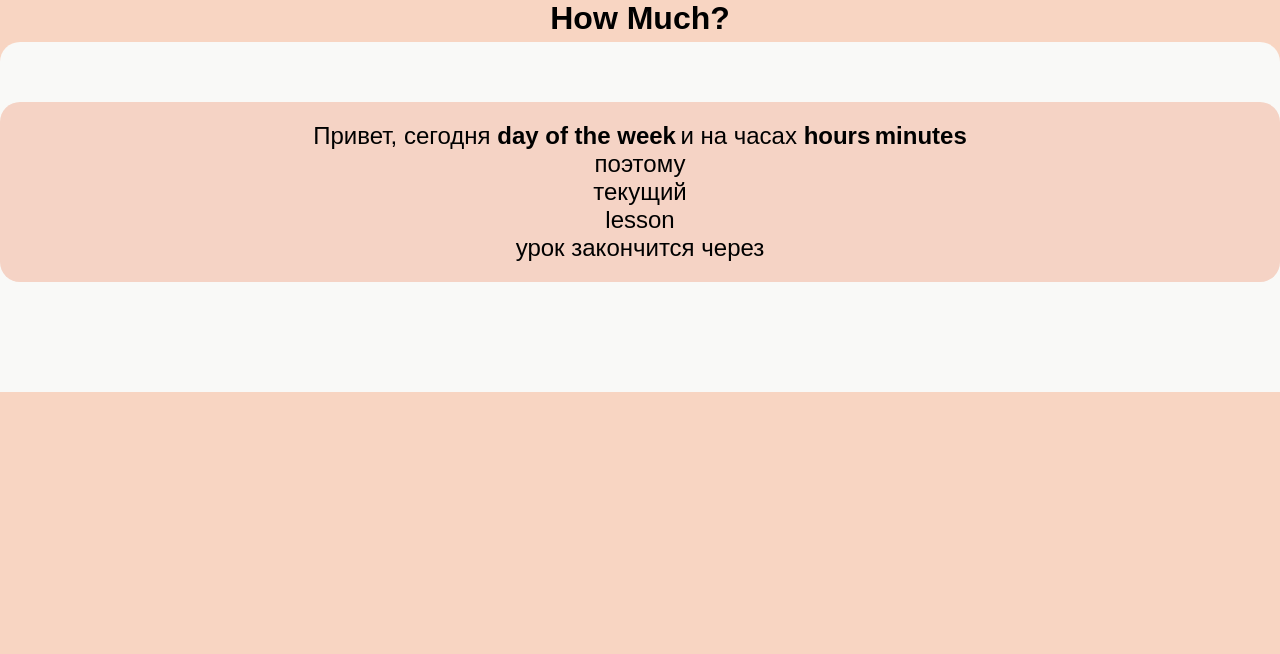
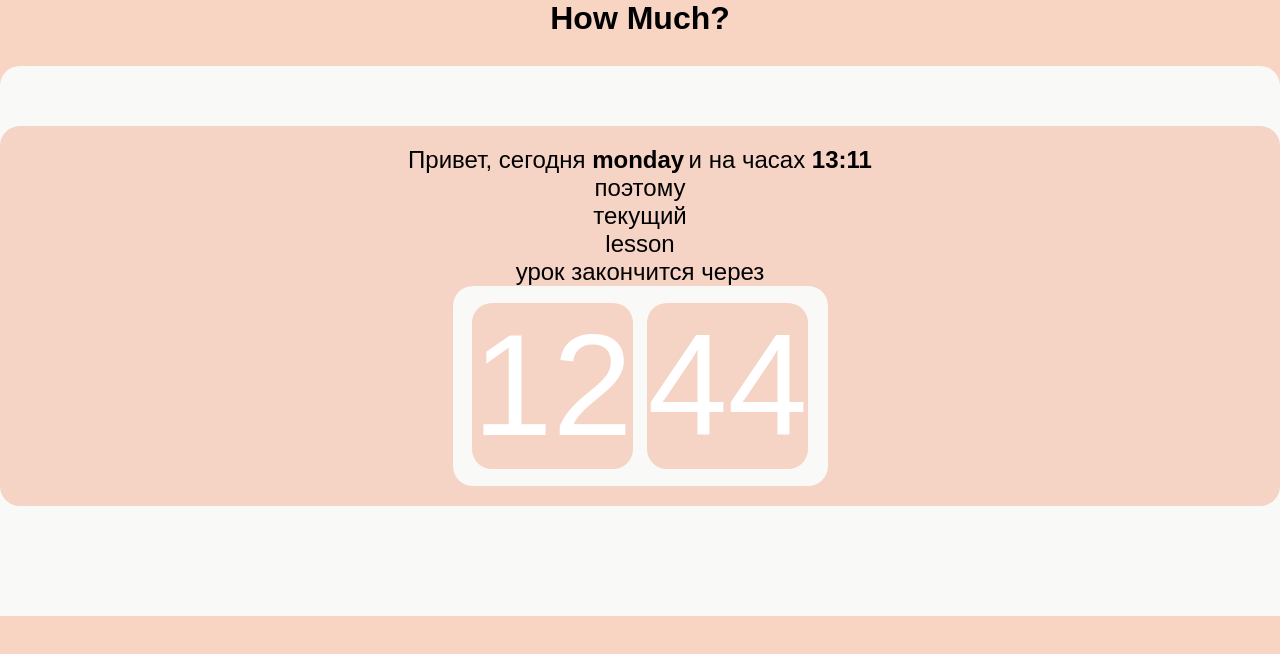
Before and after one commit to ytrav/howmuch, a plain HTML site: page index.html in a window 1280 px wide. Drawn offline with Linux system fonts and the light colour scheme.

Commit message:
maybe 3rd commit

```diff
--- a/index.html
+++ b/index.html
@@ -20,13 +20,20 @@
                     <span class="regular">Привет, сегодня </span>
                     <span id="text1">day of the week</span>
                     <span class="regular"> и на часах </span>
-                    <span id="text2">hours</span>
-                    <span id="text3">minutes</span>
+                    <span id="text2">hrs:mins</span>
                 </div>
-                <span>поэтому</span>
+                <span id="text4">поэтому</span>
                 <span>текущий </span>
                 <span id="text4">lesson</span>
                 <span> урок закончится через</span>
+                <div id="timer-container">
+                    <div id="mins">
+                        <span id="minspan">00</span>
+                    </div>
+                    <div id="secs">
+                        <span id="secspan">00</span>
+                    </div>
+                </div>
             </div>
         </div>
         <div class="footer"></div>
--- a/script.js
+++ b/script.js
@@ -1,4 +1,12 @@
-var day = new Date();
+var timer;
+timer = {
+    minutes: undefined,
+    seconds: undefined
+}
+
+
+function timeLeft() {
+    var day = new Date(2021, 9, 6, 13, 11, 34, 3);
     var isWeekend;
     var dayRus;
     // alert('today is ' + day.getHours());
@@ -42,9 +50,45 @@ switch (weekDay) {
             break;
     }
 
-if (isWeekend === false) {
+    dayRus = 'monday'; //testing string for when it's weekends
 
+    if (hours >= 8 && hours <= 15 && dayRus !== 'среда' && dayRus !== 'пятница' || hours >= 8 && hours <= 14 && dayRus === 'среда' && dayRus === 'пятница') {
+        const segments = [
+            [510, 555],
+            [565, 610],
+            [620, 665],
+            [685, 730],
+            [750, 795],
+            [805, 850],
+            [860, 905],
+        ];
+
+        const findSegment = query => {
+            const [h, m] = query.split(':');
+            const now = h * 60 + +m;
+
+            return segments.findIndex(([start, end]) =>
+                now >= start &&
+                now <= end
+            );
+        }
+
+        const segment = findSegment('13:11'); //=> 4
+    }
+
+    if (isWeekend === false || isWeekend === true) {
         document.getElementById('text1').innerHTML = dayRus;
-    document.getElementById('text2').innerHTML = hours + ':';
-    document.getElementById('text3').innerHTML = minutes;
+        document.getElementById('text2').innerHTML = hours + ':' + minutes;
+        // let seconds = day.getSeconds();
+        // document.getElementById('text4').innerHTML = seconds; //sec test
+        document.getElementById('minspan').innerHTML = '12'
+        document.getElementById('secspan').innerHTML = '44'
     }
+}
+
+timeLeft();
+
+setInterval(function () {
+    //this code runs every second
+    timeLeft();
+}, 500);
--- a/style.css
+++ b/style.css
@@ -6,7 +6,7 @@
 }
 
 body {
-    background-color: #F8D5C2;
+  background-color: #f8d5c2;
 }
 
 .website {
@@ -25,7 +25,7 @@ body {
 
 .header {
   grid-area: header;
-  background-color: #F8D5C2;
+  background-color: #f8d5c2;
 }
 
 .main {
@@ -40,7 +40,7 @@ body {
 }
 
 #box {
-    background-color: #F5D3C5;
+  background-color: #f5d3c5;
   padding: 20px;
   border-radius: 20px;
   margin: 10px 0 10px 0px;
@@ -66,7 +66,32 @@ span {
 }
 
 #text1,
-#text2,
-#text3 {
+#text2 {
   font-weight: bold;
 }
+
+#timer-container {
+  width: 375px;
+  background-color: #f9f9f7;
+  height: 200px;
+  border-radius: 20px;
+  padding: 10px;
+  display: flex;
+  justify-content: space-evenly;
+  align-items: center;
+}
+#mins,
+#secs {
+  background-color: #f5d3c5;
+  border-radius: 20px;
+  margin: 0 5px 0 5px;
+  display: flex;
+  justify-content: center;
+  align-items: center;
+}
+#mins span,
+#secs span {
+  color: white;
+  font-family: sans-serif;
+  font-size: 9em;
+}
```
Lines whose indentation alone changed are shown as unchanged.
